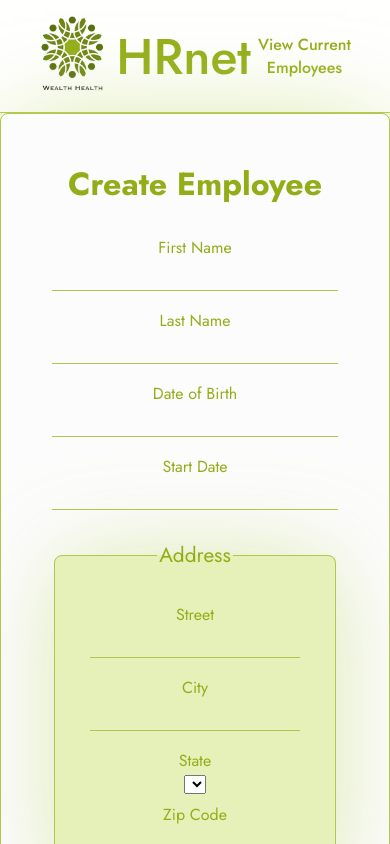
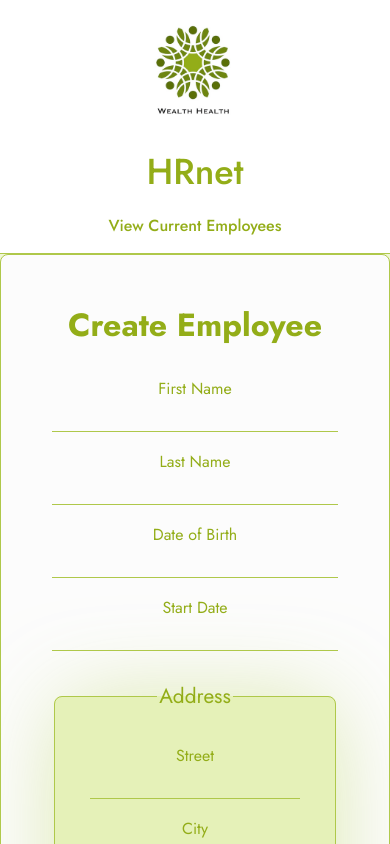
Before and after one commit to JoshUrdnb/WealthHealth-2.0, a React (Vite) app: page / in a window 390 px wide. Shown: the top 844 px of the page. Built offline with nearby package versions, Linux system fonts and the light colour scheme.

Commit message:
fix(header, footer): center middle link and update footer copyright

```diff
--- a/src/layout/footer/Footer.jsx
+++ b/src/layout/footer/Footer.jsx
@@ -3,7 +3,7 @@ import './footer.css'
 export default function Footer() {
     return (
         <footer className='footer'>
-            <p className="footer-text">Copyright © 2025 WealthHealth</p>
+            <p className="footer-text">Copyright © 2025 HRnet by WealthHealth</p>
         </footer>
     )
 }
--- a/src/layout/header/Header.jsx
+++ b/src/layout/header/Header.jsx
@@ -8,7 +8,7 @@ function Navbar() {
     const isOnUserPage = location.pathname === '/'
 
     return (
-        <nav className='nav'>
+        <nav className="nav">
             <Link to="/" className="logo-container">
                 <img
                     className="logo"
@@ -17,13 +17,13 @@ function Navbar() {
                 />
             </Link>
 
-            <Link to="/" className="nav-item title">HRnet</Link>
+            <Link to="/" className="nav-item title center-title">HRnet</Link>
 
-            <div className='set-items'>
+            <div className="set-items">
                 {isOnUserPage ? (
                     <Link className="nav-item" to="/employees">View Current Employees</Link>
                 ) : (
-                    <Link to="/">Create An Employee</Link>
+                    <Link className="nav-item" to="/">Create An Employee</Link>
                 )}
             </div>
         </nav>
--- a/src/layout/header/header.css
+++ b/src/layout/header/header.css
@@ -1,14 +1,11 @@
 .nav {
+    position: relative;
     display: flex;
     justify-content: space-between;
     align-items: center;
     padding: .5rem 2rem;
     background-color: #FFF;
     border-bottom: solid 1px #AFC84A;
-}
-
-.nav a {
-    color: #93AD18;
 }
 
 .logo {
@@ -18,6 +15,18 @@
 
 .title {
     font-size: 50px;
+}
+
+.center-title {
+    position: absolute;
+    left: 50%;
+    transform: translateX(-50%);
+}
+
+.nav-item {
+    color: #93AD18;
+    text-align: center;
+    white-space: nowrap;
 }
 
 .nav-item:hover {
@@ -31,7 +40,29 @@
     gap: .5rem;
 }
 
-/* .icon {
-    max-width: 100%;
-    width: 32px;
-} */
+@media screen and (max-width: 768px) {
+    .nav {
+        flex-direction: column;
+        align-items: center;
+        padding: 1rem;
+    }
+
+    .logo {
+        width: 100px;
+    }
+
+    .title {
+        font-size: 36px;
+    }
+
+    .center-title {
+        position: static;
+        transform: none;
+        margin: 1rem 0;
+    }
+
+    .set-items {
+        flex-direction: column;
+        gap: .5rem;
+    }
+}
```
